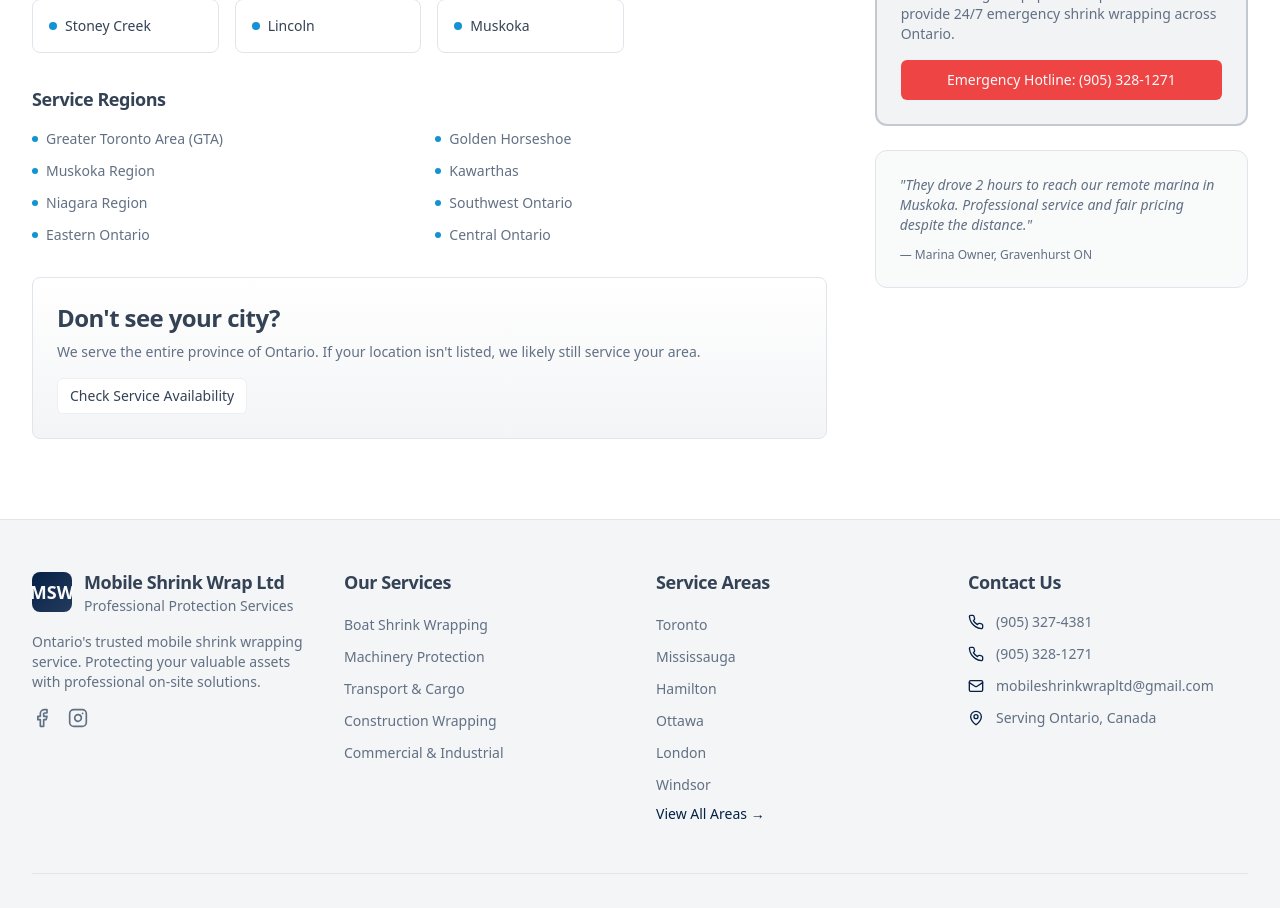
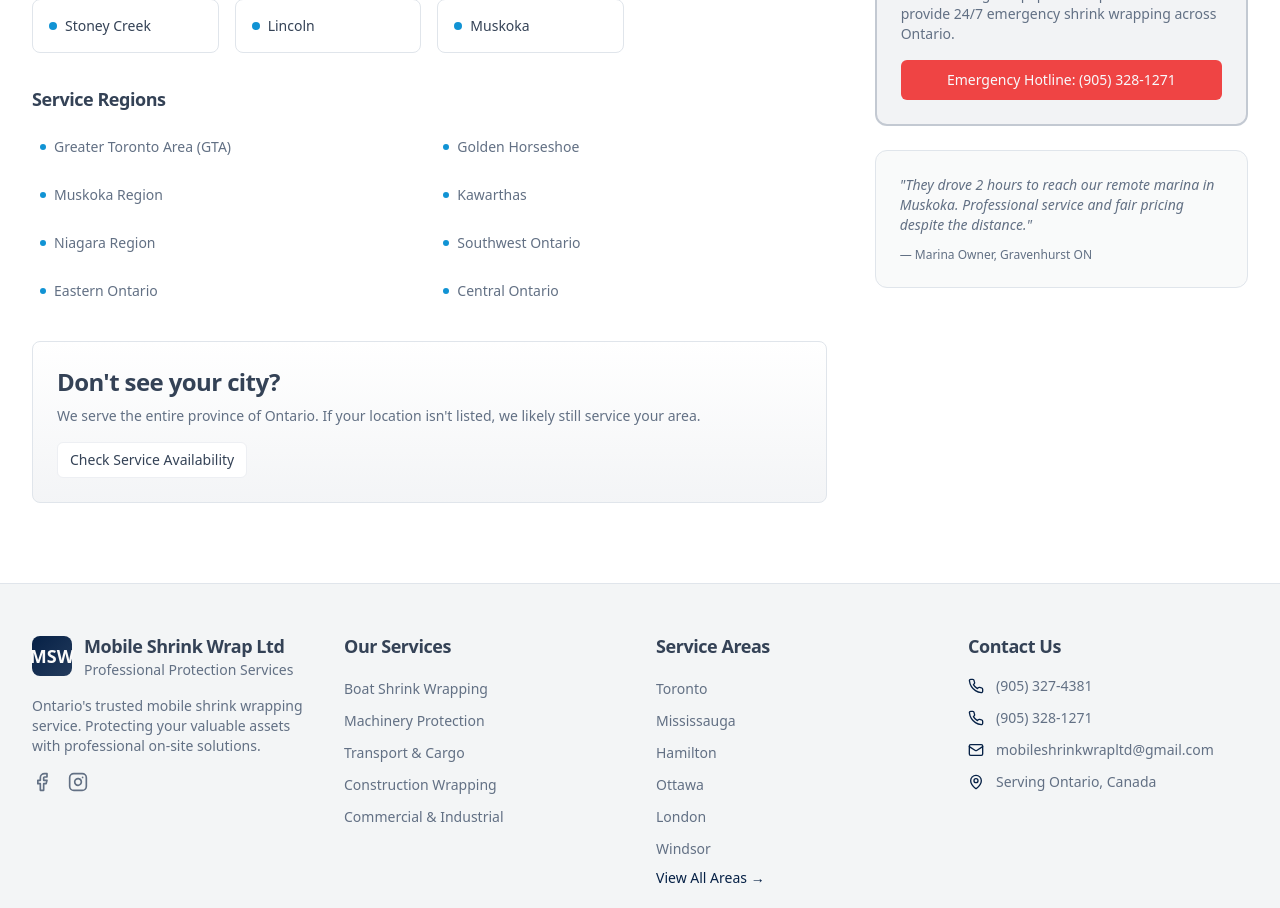
Before and after one commit to ish0075/mobile-shrinkwrap-ltd, a React (Vite) app: page / in a window 1280 px wide. Shown: the part 4160-5068 px from the top of the page. Built offline with nearby package versions, Linux system fonts and the light colour scheme; the HTML template or start-up script is replaced by a standard one.

Commit message:
Link service regions to pages

```diff
--- a/src/components/ServiceAreas.tsx
+++ b/src/components/ServiceAreas.tsx
@@ -33,14 +33,14 @@ const ServiceAreas = () => {
   ];
 
   const regions = [
-    "Greater Toronto Area (GTA)",
-    "Golden Horseshoe",
-    "Muskoka Region",
-    "Kawarthas",
-    "Niagara Region",
-    "Southwest Ontario",
-    "Eastern Ontario",
-    "Central Ontario"
+    { name: "Greater Toronto Area (GTA)", href: "/regions/gta" },
+    { name: "Golden Horseshoe", href: "/regions/golden-horseshoe" },
+    { name: "Muskoka Region", href: "/regions/muskoka" },
+    { name: "Kawarthas", href: "#" },
+    { name: "Niagara Region", href: "/regions/niagara" },
+    { name: "Southwest Ontario", href: "/regions/southwest-ontario" },
+    { name: "Eastern Ontario", href: "/regions/eastern-ontario" },
+    { name: "Central Ontario", href: "#" }
   ];
 
   return (
@@ -85,10 +85,14 @@ const ServiceAreas = () => {
             <h4 className="text-lg font-semibold text-foreground mb-4">Service Regions</h4>
             <div className="grid sm:grid-cols-2 gap-3">
               {regions.map((region) => (
-                <div key={region} className="flex items-center space-x-2 text-muted-foreground">
-                  <div className="w-1.5 h-1.5 bg-secondary rounded-full"></div>
-                  <span className="text-sm">{region}</span>
-                </div>
+                <a
+                  key={region.name}
+                  href={region.href}
+                  className="group flex items-center space-x-2 text-muted-foreground hover:text-primary transition-colors p-2 rounded hover:bg-muted/50"
+                >
+                  <div className="w-1.5 h-1.5 bg-secondary rounded-full group-hover:bg-primary transition-colors"></div>
+                  <span className="text-sm">{region.name}</span>
+                </a>
               ))}
             </div>
 
```
